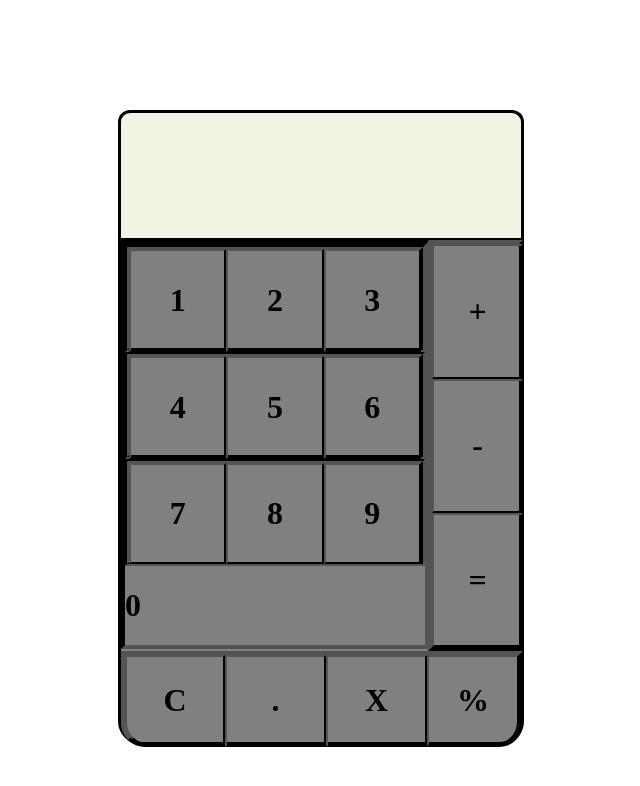
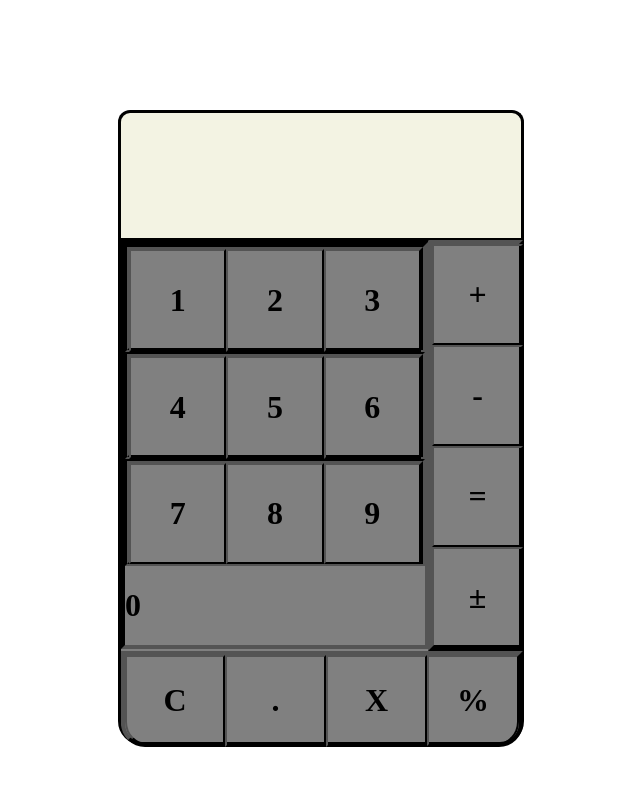
Before and after one commit to WinstonUpchurch/calculator, a plain HTML site: page index.html in a window 1280 px wide. Shown: the whole page, without its empty margins (319-959 px from the left). Drawn offline with Linux system fonts and the light colour scheme.

Commit message:
sike had to add another button on the right collumn for toggle negative values :)

```diff
--- a/index.html
+++ b/index.html
@@ -33,6 +33,7 @@
             <div class="modR"><h1>+</h1></div>
             <div class="modR"><h1>-</h1></div>
             <div class="modR"><h1>=</h1></div>
+            <div class="modR"><h1>&#177;</h1></div>
         </div>
         <div class="modBottom">
             <div class="modBL"><h1>C</h1></div>
```
